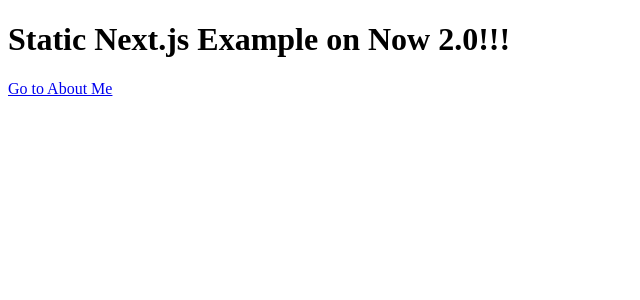
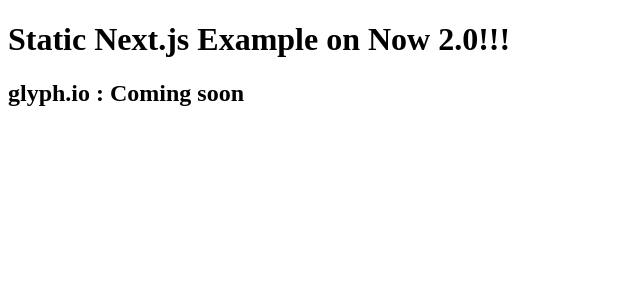
Before and after one commit to jiniso/nextjs-static, a Next.js app: page / in a window 1280 px wide. Shown: the top 300 px of the page, without its empty margins (0-640 px from the left). Built offline with nearby package versions, Linux system fonts and the light colour scheme.

Commit message:
Update index.js

```diff
--- a/pages/index.js
+++ b/pages/index.js
@@ -5,9 +5,7 @@
   <main>
     <Header />
     <section>
-      <Link href="/about">
-        <a>Go to About Me</a>
-      </Link>
+      <h1>glyph.io : Coming soon</h1>
     </section>
   </main>
 );
```
